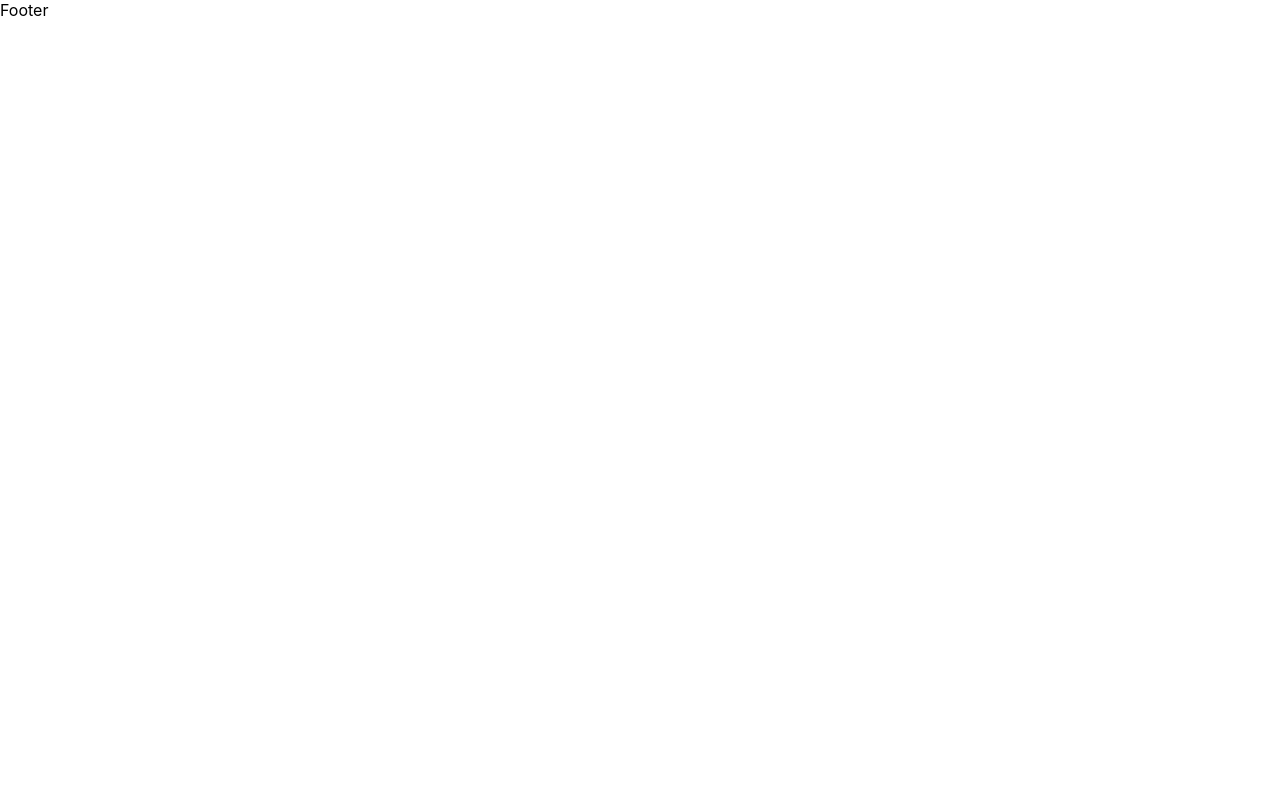
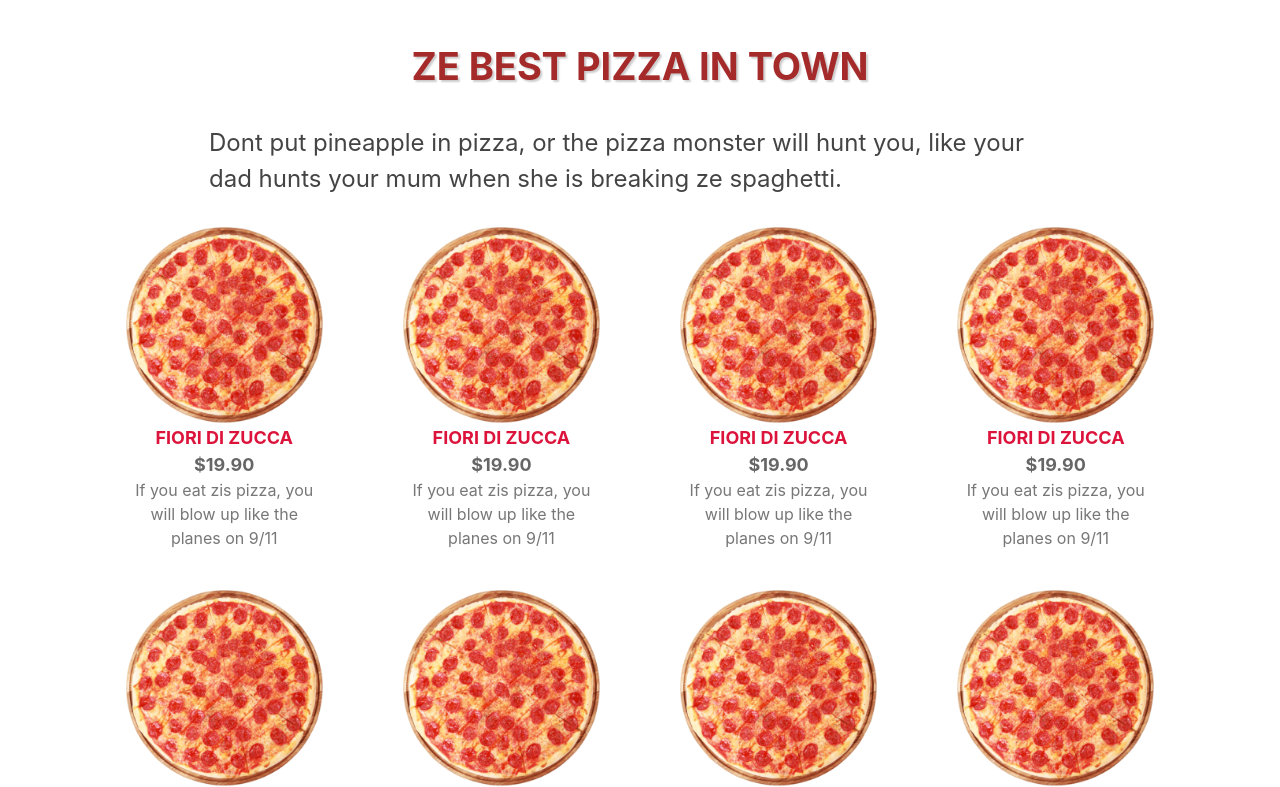
Before and after one commit to Chipsii/food-website, a Next.js app: page / in a window 1280 px wide. Shown: the part 802-1589 px from the top of the page. Before the commit the page ends 824 px from the top, so only its background shows below. Built offline with nearby package versions, Linux system fonts and the light colour scheme.

Commit message:
gonna start footer

```diff
--- a/components/Layout.js
+++ b/components/Layout.js
@@ -1,12 +1,14 @@
 import Featured from "./Featured";
 import Footer from "./Footer";
 import Navbar from "./Navbar";
+import PizzaList from "./PizzaList";
 
 const Layout = ({ Children }) => {
   return (
     <>
       <Navbar />
       <Featured />
+      <PizzaList/>
       {Children}
       <Footer />
     </>
--- a/components/PizzaCard.jsx
+++ b/components/PizzaCard.jsx
@@ -1,9 +1,17 @@
-
+import Image from "next/image";
+import styles from "../styles/PizzaCard.module.css";
 
 const PizzaCard = () => {
   return (
-    <div>PizzaCard</div>
-  )
-}
+    <div className={styles.container}>
+      <Image src="/img/pizza.png" alt="pizza" width="500" height="500" />
+      <h1 className={styles.title}>FIORI DI ZUCCA</h1>
+      <span className={styles.price}>$19.90</span>
+      <p className={styles.desc}>
+        If you eat zis pizza, you will blow up like the planes on 9/11
+      </p>
+    </div>
+  );
+};
 
-export default PizzaCard
+export default PizzaCard;
--- a/components/PizzaList.jsx
+++ b/components/PizzaList.jsx
@@ -1,15 +1,23 @@
 import styles from "../styles/PizzaList.module.css";
+import PizzaCard from "./PizzaCard";
 
 const PizzaList = () => {
   return (
     <div className={styles.container}>
       <h1 className={styles.title}>ZE BEST PIZZA IN TOWN</h1>
-      <p className={styles.description}>
+      <p className={styles.desc}>
         Dont put pineapple in pizza, or the pizza monster will hunt you, like
         your dad hunts your mum when she is breaking ze spaghetti.
       </p>
       <div className={styles.wrapper}>
-
+        <PizzaCard />
+        <PizzaCard />
+        <PizzaCard />
+        <PizzaCard />
+        <PizzaCard />
+        <PizzaCard />
+        <PizzaCard />
+        <PizzaCard />
       </div>
     </div>
   );
--- a/pages/index.js
+++ b/pages/index.js
@@ -1,4 +1,3 @@
-import Featured from "@/components/Featured";
 import Head from "next/head";
 
 export default function Home() {
--- a/styles/Navbar.module.css
+++ b/styles/Navbar.module.css
@@ -6,6 +6,8 @@
     align-items: center;
     justify-content: space-between;
     position: sticky;
+    top: 0;
+    z-index: 999;
 }
 
 .item {
--- /dev/null
+++ b/styles/PizzaCard.module.css
@@ -0,0 +1,27 @@
+.container {
+  width: 22%;
+  padding: 10px;
+  display: flex;
+  flex-direction: column;
+  align-items: center;
+  justify-content: center;
+  padding: 20px 40px;
+  cursor: pointer;
+}
+
+.title {
+  font-size: 18px;
+  font-weight: bold;
+  color: crimson;
+}
+
+.price{
+  font-size: 18px;
+  font-weight: bold;
+  color: #666;
+}
+
+.desc {
+    text-align: center;
+    color: #777;
+}
--- a/styles/PizzaList.module.css
+++ b/styles/PizzaList.module.css
@@ -1,3 +1,29 @@
 .container {
+    padding: 20px 10px;
+    display: flex;
+    flex-direction: column;
+    align-items: center;
+}
 
+.desc {
+    color: #444;
+    font-size: 24px;
+    width: 70%;
+    padding: 10px;
 }
+
+.wrapper {
+    display: flex;
+    justify-content: center;
+    align-items: center;
+    width: 100%;
+    flex-wrap: wrap;
+}
+
+.title {
+    font-size: 38px;
+    font-weight: bold;
+    color: brown;
+    padding: 20px;
+    text-shadow: 2px 2px 2px #ccc;
+}
```
